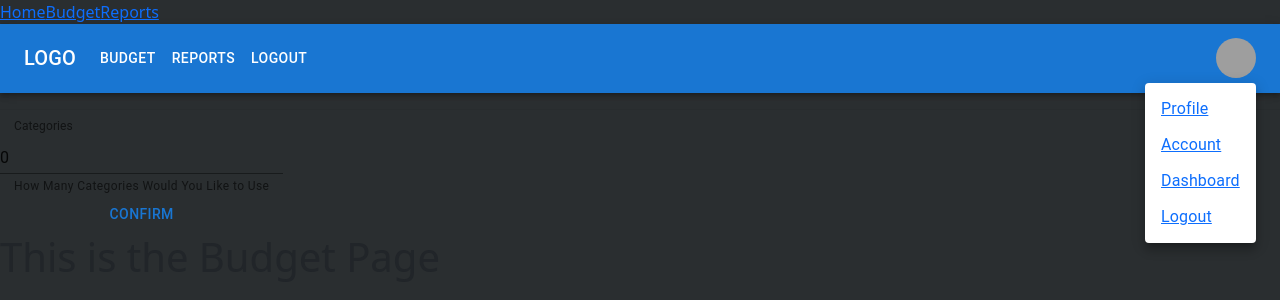
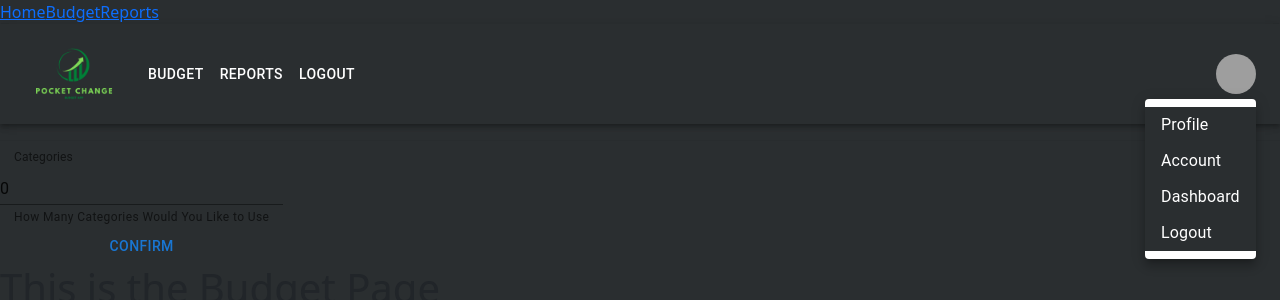
Before and after one commit to cmokbel1/pocket-change, a React (Create React App) app in the folder client/: page /budget in a window 1280 px wide. Both pictures are taken after a click on the button "Open settings". Shown: the top 300 px of the page. Built offline with nearby package versions, Linux system fonts and the light colour scheme; grey boxes are pictures that could not be loaded.

Commit message:
updating nav not done

```diff
--- /dev/null
+++ b/client/src/components/NavBar/NavBar.css
@@ -0,0 +1,12 @@
+.nav {
+  color: white;
+  background-color: #2a2e30 !important;
+}
+
+.pictureNav {
+  max-width: 100px;
+}
+
+.dropDown {
+  background-color: #2a2e30 !important;
+}
--- a/client/src/components/NavBar/NavBar.js
+++ b/client/src/components/NavBar/NavBar.js
@@ -11,13 +11,16 @@ import Avatar from '@mui/material/Avatar';
 import Button from '@mui/material/Button';
 import Tooltip from '@mui/material/Tooltip';
 import MenuItem from '@mui/material/MenuItem';
-import {Link} from 'react-router-dom'
+import Logo from '../../Assets/small_logo.png'
+import './NavBar.css'
 
 const pages = ['Budget', 'Reports', 'Logout'];
+const pagesLink = ['/Budget', '/Reports', '/Login']
 const settings = ['Profile', 'Account', 'Dashboard', 'Logout'];
-// const links = ['/Budget', '']
+
 
 const NavBar = () => {
+
   const [anchorElNav, setAnchorElNav] = React.useState(null);
   const [anchorElUser, setAnchorElUser] = React.useState(null);
 
@@ -37,7 +40,8 @@ const NavBar = () => {
   };
 
   return (
-    <AppBar position="static">
+    <>
+      <AppBar className="nav" position="static">
         <Container maxWidth="xl">
           <Toolbar disableGutters>
             <Typography
@@ -46,21 +50,24 @@ const NavBar = () => {
               component="div"
               sx={{ mr: 2, display: { xs: 'none', md: 'flex' } }}
             >
-            LOGO
+              <img className='pictureNav' src={Logo} alt='logo'></img>
             </Typography>
 
             <Box sx={{ flexGrow: 1, display: { xs: 'flex', md: 'none' } }}>
               <IconButton
+
+                className='dropDown'
                 size="large"
                 aria-label="account of current user"
                 aria-controls="menu-appbar"
                 aria-haspopup="true"
                 onClick={handleOpenNavMenu}
-              color="inherit"
+
               >
-              <MenuIcon />
+                <MenuIcon  />
               </IconButton>
               <Menu
+
                 id="menu-appbar"
                 anchorEl={anchorElNav}
                 anchorOrigin={{
@@ -75,11 +82,11 @@ const NavBar = () => {
                 open={Boolean(anchorElNav)}
                 onClose={handleCloseNavMenu}
                 sx={{
-                display: { xs: 'block', md: 'none' },
+                  display: { xs: 'block', md: 'none'},
                 }}
               >
                 {pages.map((page) => (
-                <MenuItem key={page} onClick={handleCloseNavMenu}>
+                  <MenuItem style={{ backgroundColor: "#2a2e30" }} key={page} onClick={handleCloseNavMenu}>
                     <Typography textAlign="center">{page}</Typography>
                   </MenuItem>
                 ))}
@@ -91,7 +98,7 @@ const NavBar = () => {
               component="div"
               sx={{ flexGrow: 1, display: { xs: 'flex', md: 'none' } }}
             >
-            LOGO
+              <img className='pictureNav' src={Logo} alt='logo'></img>
             </Typography>
             <Box sx={{ flexGrow: 1, display: { xs: 'none', md: 'flex' } }}>
               {pages.map((page) => (
@@ -106,12 +113,13 @@ const NavBar = () => {
             </Box>
 
             <Box sx={{ flexGrow: 0 }}>
-            <Tooltip title="Open settings">
+              <Tooltip  title="Open settings">
                 <IconButton onClick={handleOpenUserMenu} sx={{ p: 0 }}>
                   <Avatar alt="Remy Sharp" src="/static/images/avatar/2.jpg" />
                 </IconButton>
               </Tooltip>
               <Menu
+
                 sx={{ mt: '45px' }}
                 id="menu-appbar"
                 anchorEl={anchorElUser}
@@ -128,8 +136,8 @@ const NavBar = () => {
                 onClose={handleCloseUserMenu}
               >
                 {settings.map((setting) => (
-                <MenuItem key={setting} onClick={handleCloseUserMenu}>
-                  <Typography textAlign="center"><Link to={`/${setting}`}>{setting}</Link></Typography>
+                  <MenuItem style={{ backgroundColor: "#2a2e30" }} key={setting} onClick={handleCloseUserMenu}>
+                    <Typography style={{ backgroundColor: "#2a2e30" }} textAlign="center">{setting}</Typography>
                   </MenuItem>
                 ))}
               </Menu>
@@ -137,6 +145,7 @@ const NavBar = () => {
           </Toolbar>
         </Container>
       </AppBar>
+    </>
   );
 };
 export default NavBar;
```
Lines whose indentation alone changed are shown as unchanged.
